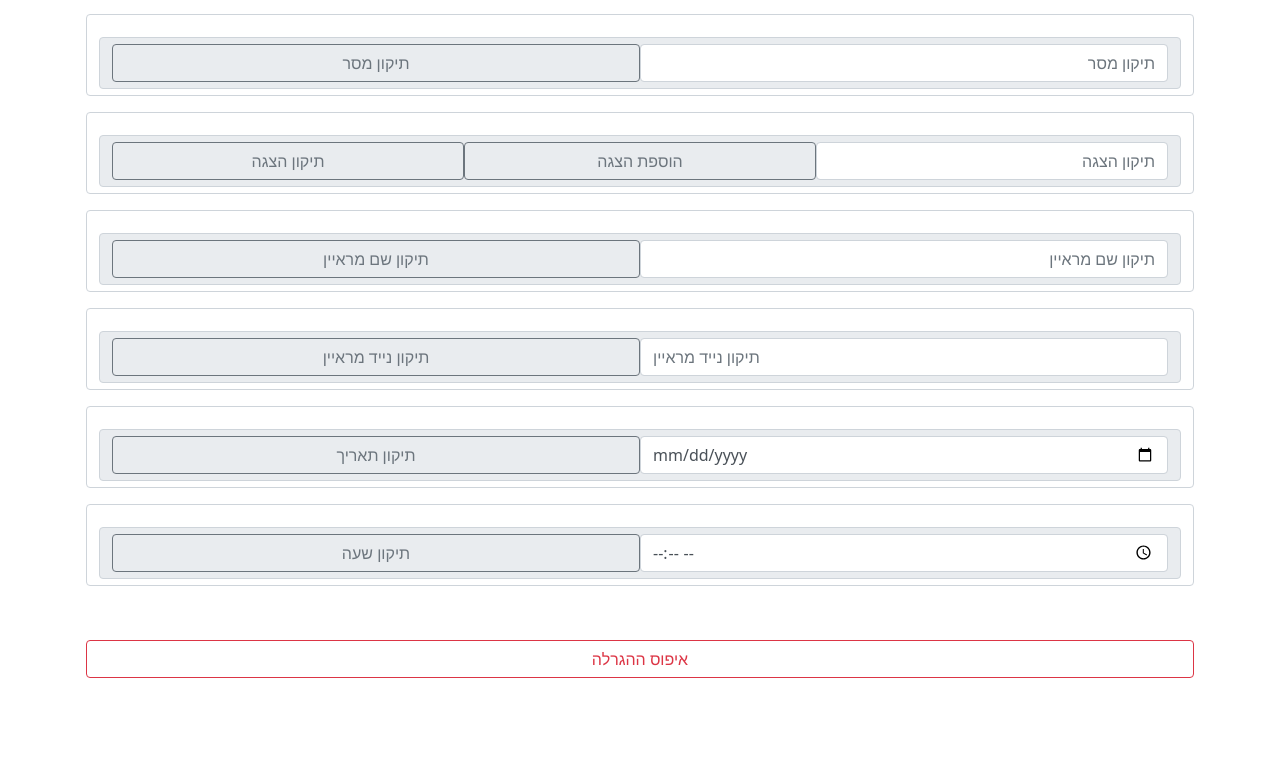
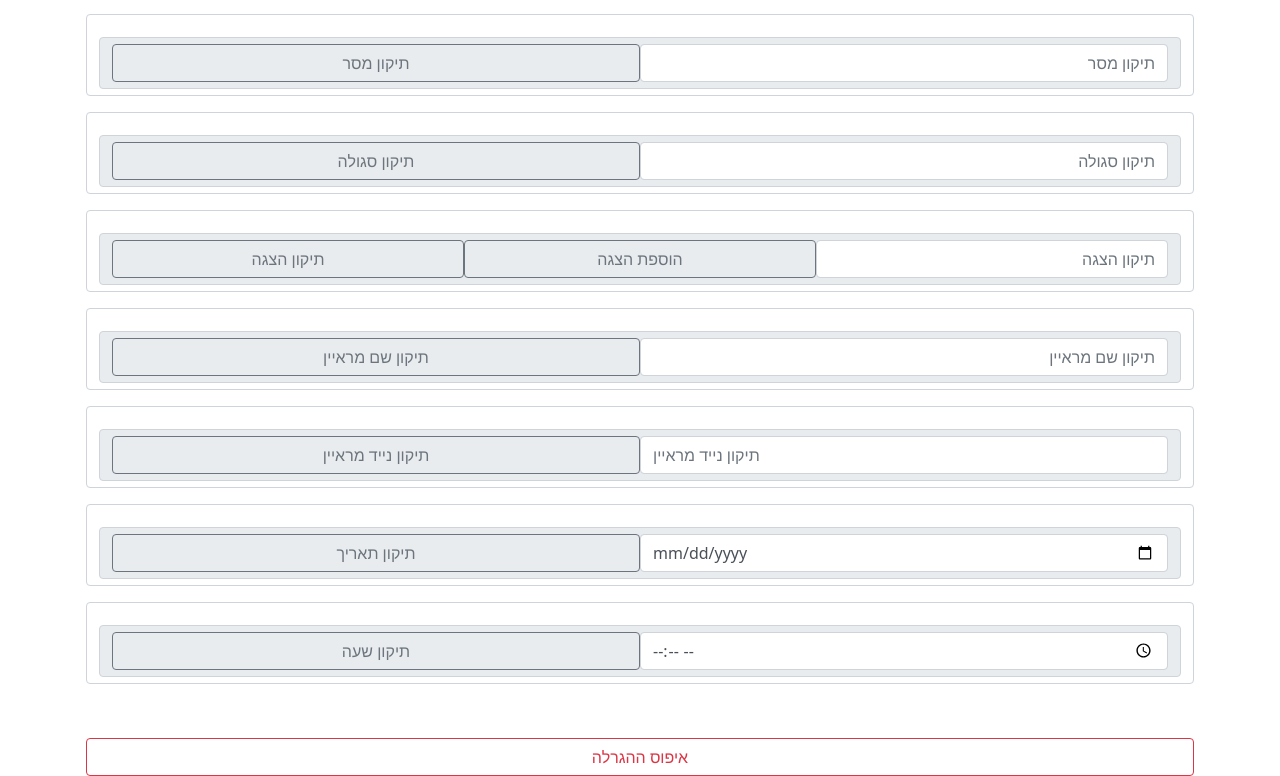
Before and after one commit to hagaryavin/M2W, a website: page changeCRM.html in a window 1280 px wide. Shown: the part 2216-2992 px from the top of the page. Before the commit the page ends 2894 px from the top, so only its background shows below. Drawn offline with nearby package versions, Linux system fonts and the light colour scheme; no server answers.

Commit message:
Update changeCRM.html

```diff
--- a/changeCRM.html
+++ b/changeCRM.html
@@ -432,6 +432,19 @@
 </div>
 </div>
 <div class="form-control mb-3">
+    <p class="fs-5 fw-normal text-start" id="virtueB4"></p>
+    <div class="input-group-text" role="group">
+    <input type="text" id="virtue" class="form-control" placeholder="תיקון סגולה" autocomplete="off"/>
+    <button
+      onclick="change('virtue')"
+      class="btn form-control btn-outline-secondary"
+      id="virtueChange"
+    >
+    תיקון סגולה
+  </button>
+</div>
+</div>
+<div class="form-control mb-3">
     <p class="fs-5 fw-normal text-start" id="aboutB4"></p>
     <div class="input-group-text" role="group">
     <input type="text" id="about" class="form-control" placeholder="תיקון הצגה" autocomplete="off"/>
```
